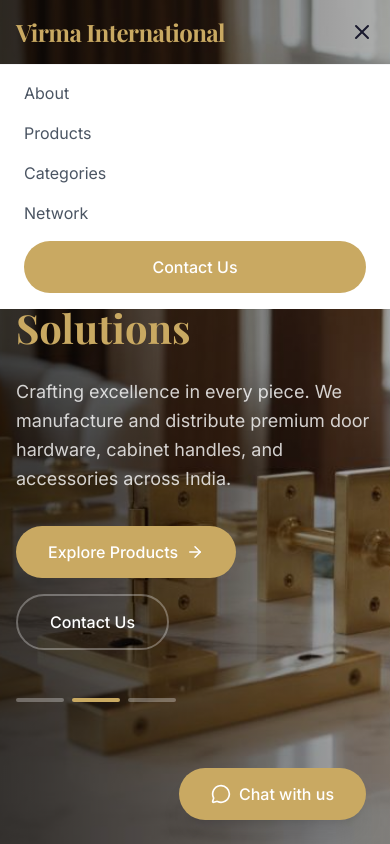
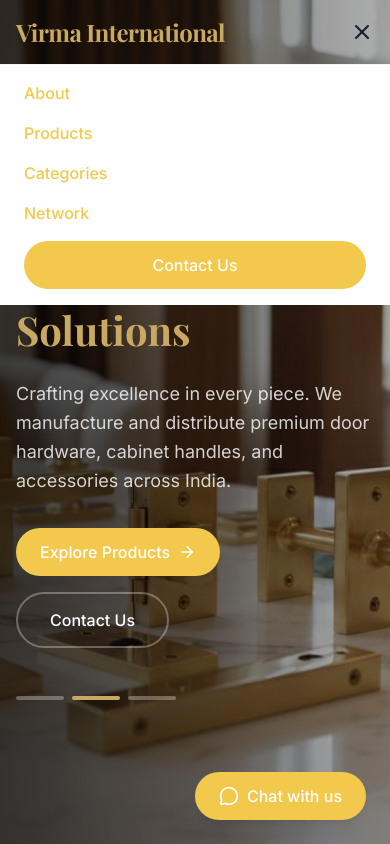
Before and after one commit to Soniya-hub/virma-international-website, a React (Vite) app: page / in a window 390 px wide. Both pictures are taken after a click on the button 362 px from the left and 32 px from the top of the page. Shown: the top 844 px of the page. Built offline with nearby package versions, Linux system fonts and the light colour scheme.

Commit message:
Mobile menu links gold color

```diff
--- a/src/App.css
+++ b/src/App.css
@@ -14,6 +14,23 @@ html {
 /* Button active states */
 .btn-gold:active {
   transform: translateY(0) scale(0.98);
+}
+
+:root {
+  --brand-yellow: #F2C94C; /* premium gold yellow */
+}
+
+.btn-gold {
+  background: var(--brand-yellow);
+  color: white;
+  padding: 0.75rem 1.5rem;
+  border-radius: 9999px;
+  font-weight: 500;
+  transition: all 0.3s ease;
+}
+
+.btn-gold:hover {
+  filter: brightness(0.9);
 }
 
 .btn-outline:active {
--- a/src/App.tsx
+++ b/src/App.tsx
@@ -221,10 +221,10 @@ function Navigation() {
       </div>
       {mobileMenuOpen && (
         <div className="md:hidden bg-white border-t border-gray-100 px-6 py-4 space-y-4">
-          <button onClick={() => scrollTo('about')} className="block w-full text-left text-gray-600">About</button>
-          <button onClick={() => scrollTo('products')} className="block w-full text-left text-gray-600">Products</button>
-          <button onClick={() => scrollTo('categories')} className="block w-full text-left text-gray-600">Categories</button>
-          <button onClick={() => scrollTo('network')} className="block w-full text-left text-gray-600">Network</button>
+          <button onClick={() => scrollTo('about')} className="block w-full text-left text-[var(--brand-yellow)] font-medium">About</button>
+          <button onClick={() => scrollTo('products')} className="block w-full text-left text-[var(--brand-yellow)] font-medium">Products</button>
+          <button onClick={() => scrollTo('categories')} className="block w-full text-left text-[var(--brand-yellow)] font-medium">Categories</button>
+          <button onClick={() => scrollTo('network')} className="block w-full text-left text-[var(--brand-yellow)] font-medium">Network</button>
           <button onClick={() => scrollTo('contact')} className="btn-gold w-full text-center">Contact Us</button>
         </div>
       )}
```
